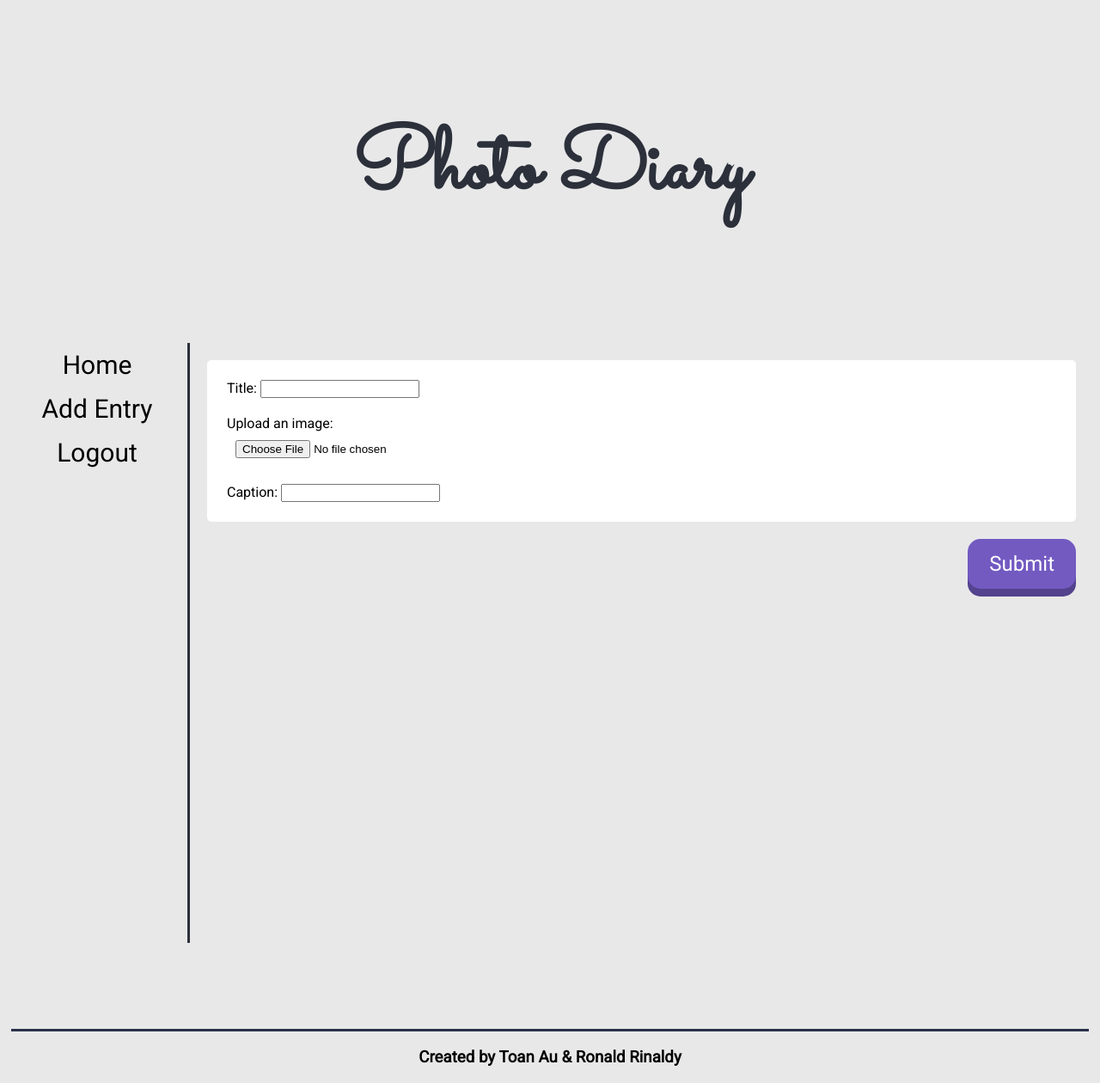
After one commit to DeftCorgi/photo-diary-submission, a Node server app: template views/new.ejs in a window 1280 px wide. The commit adds this page. Shown: the whole page at 86% size. Run offline with Node 20, Linux system fonts and the light colour scheme; the template is opened without the code that fills it, so the values that code supplies are empty; some libraries are stand-ins or nearby versions.

Commit message:
form layout and found bug for some reasone User is not define

```diff
--- a/routes/pages.js
+++ b/routes/pages.js
@@ -17,7 +17,7 @@ module.exports = app => {
   app.get('/', async (req, res) => {
     // const userEntries = req.user.entries;
     // const entries = await Entry.get(userEntries).catch(err => {});
-    res.render('landing', {User});
+    res.render('home', {User: req.user});
   });
 
   app.get('/home', async (req, res) => {
@@ -27,13 +27,13 @@ module.exports = app => {
   });
 
   app.get('/entry/new', (req, res) => {
-    res.render('home', {layout: 'layout'});
+    res.render('new', {layout: 'layout'});
   });
 
   app.post('/entry/new', photoInput.single('photo'), (req, res) => {
     const { title, description } = req.body;
     const newEntry = new Entry({ title, description });
-    res.render('home');
+    res.render('new', {layout: 'layout'});
   });
 
   app.get('/entry/view/:id', async (req, res) => {
--- a/static/css/style.css
+++ b/static/css/style.css
@@ -77,6 +77,7 @@ li a:hover {
     display: Flex;
     flex-wrap: wrap;
 
+
 }
 
 .photo {
@@ -127,3 +128,27 @@ li a:hover {
     margin-bottom: 15%;
     font-family: 'Roboto'
 }
+
+.form {
+    text-align: left;
+    border: solid white;
+    background: white;
+    border-radius: 5px;
+    padding: 10px;
+    font-family: 'Roboto';
+    margin: 20px;
+
+}
+.prop {
+    padding: 10px;
+}
+.fButt {
+
+    text-align: right;
+    padding-right: 20px;
+}
+form {
+    width: 100%;
+    text-align: center;
+
+}
--- a/views/layout.ejs
+++ b/views/layout.ejs
@@ -1,21 +1,16 @@
 <!DOCTYPE html>
 <html lang="en">
 <head>
-    <link rel="stylesheet" href="style.css">
+    <link rel="stylesheet" href="/style.css">
 </head>
 <body>
-    <% if (!User) { %>
-        <%- include('partials/title'); %>
-        <%- include('landing'); %>
-    <% } else { %>
-        <%- include('partials/title'); %>
-        <div class="content">
-            <%- include('partials/nav'); %>
-            <div class="entries">
-                <%- include('home'); %>
-            </div>
+    <%- include('partials/title'); %>
+    <div class="content">
+        <%- include('partials/nav'); %>
+        <div class="entries">
+            <%- body %>
         </div>
-    <% } %>
+    </div>
     <%- include('partials/footer'); %>
 
 </body>
--- /dev/null
+++ b/views/new.ejs
@@ -0,0 +1,23 @@
+
+<form name="form" method="POST" action="/entry/new">
+    <div class="form">
+        <div class="prop">
+        <label>Title:</label>
+            <input type="text" name="title">
+        </div>
+        <div class="prop">
+            <label>Upload an image:</label>
+            <div class="prop">
+                <input type="file" name="file">
+            </div>
+        </div>
+        <div class="prop">
+            <label>Caption:</label>
+                <input type="text" name="description">
+        </div>
+    </div>
+    <div class="fButt">
+        <input class="button" type="submit" value="Submit">
+    </div>
+
+</form>
--- a/views/partials/nav.ejs
+++ b/views/partials/nav.ejs
@@ -1,7 +1,7 @@
 <div class="nav">
         <ul>
-        <li><a href="#home">Home</a></li>
-        <li><a href="#news">Add Entry</a></li>
+        <li><a href="/">Home</a></li>
+        <li><a href="/entry/new">Add Entry</a></li>
         <li><a href="/auth/logout">Logout</a></li>
         </ul>
 </div>
```
Also changed, not shown: views/layout.1.ejs (added, +30 -0 lines).
